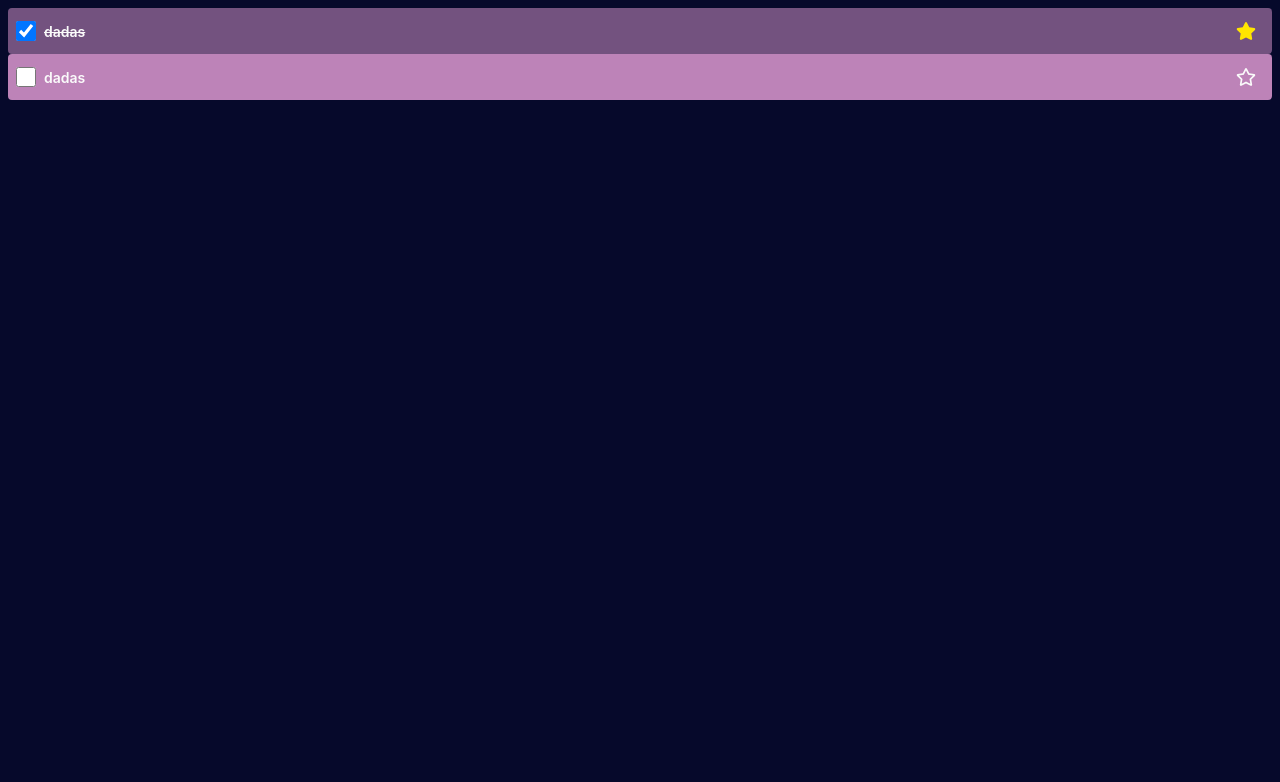
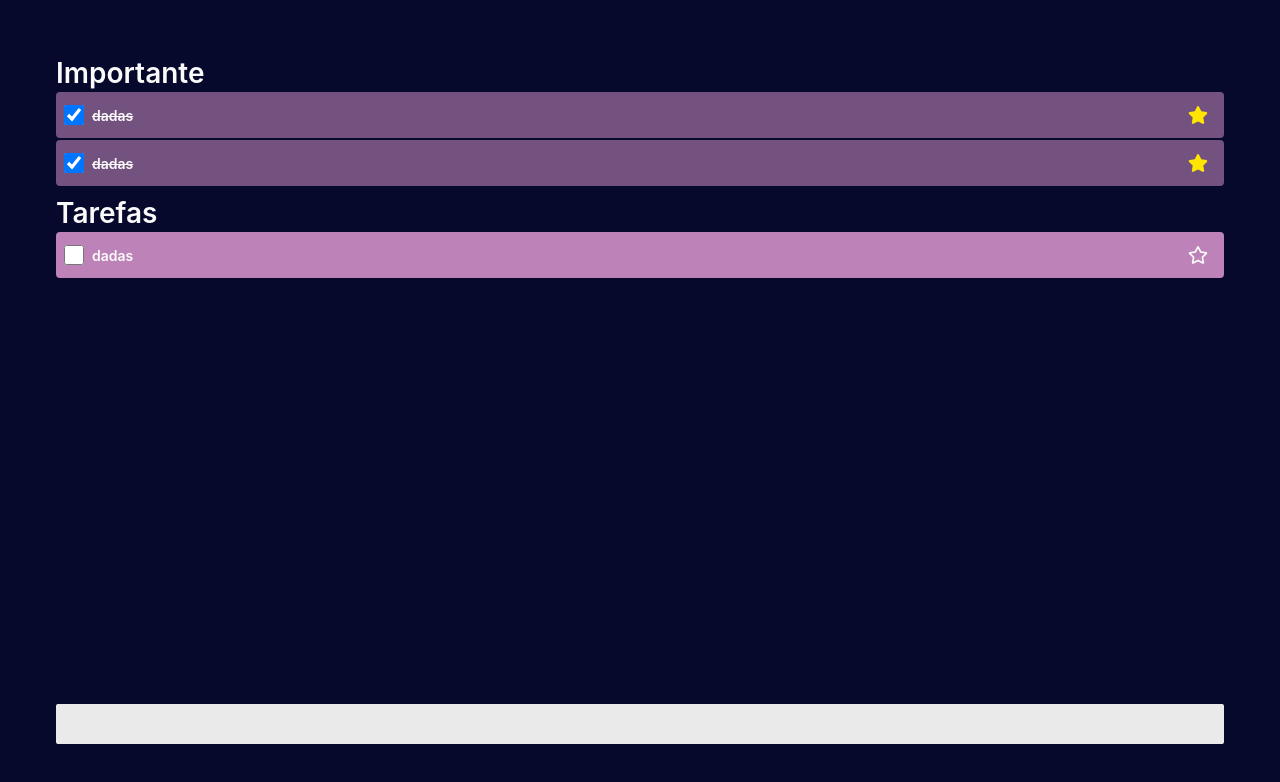
Before and after one commit to Guilhermemuller13/todo-app-vite, a React (Vite) app: page / in a window 1280 px wide. Shown: the top 782 px of the page. Built offline with nearby package versions, Linux system fonts and the light colour scheme; a web font is replaced by a local one.

Commit message:
:art: home layout and structure

```diff
--- a/src/app/components/TextField/styles.ts
+++ b/src/app/components/TextField/styles.ts
@@ -29,16 +29,7 @@ export const Input = styled.input`
     background: transparent;
     border: 0;
     outline: none;
-
-    &:-webkit-autofill {
-      -webkit-box-shadow: 0 0 0 ${theme.spacings.small}
-        ${theme.colors.lightGray} inset;
-      filter: none;
-      &::first-line {
-        font-family: ${theme.font.family};
-        font-size: ${theme.font.sizes.medium};
-      }
-    }
+    width: 100%;
   `}
 `;
 
--- a/src/app/pages/Home/index.tsx
+++ b/src/app/pages/Home/index.tsx
@@ -1,10 +1,14 @@
 import Item from "../../components/Item";
+import TextField from "../../components/TextField";
 
 import * as S from "./styles";
 
 const Home = () => {
   return (
     <S.Wrapper>
+      <S.Content>
+        <S.WrapperTasks>
+          <S.Title>Importante</S.Title>
           <Item
             checked={true}
             text="dadas"
@@ -13,12 +17,27 @@ const Home = () => {
             id="123"
           />
           <Item
+            checked={true}
+            text="dadas"
+            onChangeLevel={() => {}}
+            onChangeStatus={() => {}}
+            id="123"
+          />
+        </S.WrapperTasks>
+        <S.WrapperTasks>
+          <S.Title>Tarefas</S.Title>
+          <Item
             checked={false}
             text="dadas"
             onChangeLevel={() => {}}
             onChangeStatus={() => {}}
             id="123"
           />
+        </S.WrapperTasks>
+      </S.Content>
+      <S.Footer>
+        <TextField />
+      </S.Footer>
     </S.Wrapper>
   );
 };
--- a/src/app/pages/Home/styles.ts
+++ b/src/app/pages/Home/styles.ts
@@ -2,6 +2,42 @@ import styled, { css } from "styled-components";
 
 export const Wrapper = styled.div`
   ${({ theme }) => css`
-    padding: ${theme.spacings.xxsmall};
+    padding: ${theme.spacings.xxlarge};
+    height: 100dvh;
+    display: flex;
+    flex-direction: column;
+    justify-content: space-between;
   `}
 `;
+
+export const Footer = styled.div`
+  ${({ theme }) => css`
+    margin-top: 1rem;
+  `}
+`;
+
+export const Content = styled.div`
+  ${({ theme }) => css`
+    display: flex;
+    flex-direction: column;
+    gap: 1rem;
+    max-height: 80vh;
+    overflow-y: scroll;
+  `}
+`;
+
+export const WrapperTasks = styled.div`
+  ${({ theme }) => css`
+    display: flex;
+    flex-direction: column;
+    gap: 0.2rem;
+  `}
+`;
+
+export const Title = styled.p`
+  ${({ theme }) => css`
+    color: ${theme.colors.white};
+    font-size: ${theme.font.sizes.xxlarge};
+    font-weight: ${theme.font.bold};
+  `}
+`;
```
Lines whose indentation alone changed are shown as unchanged.
